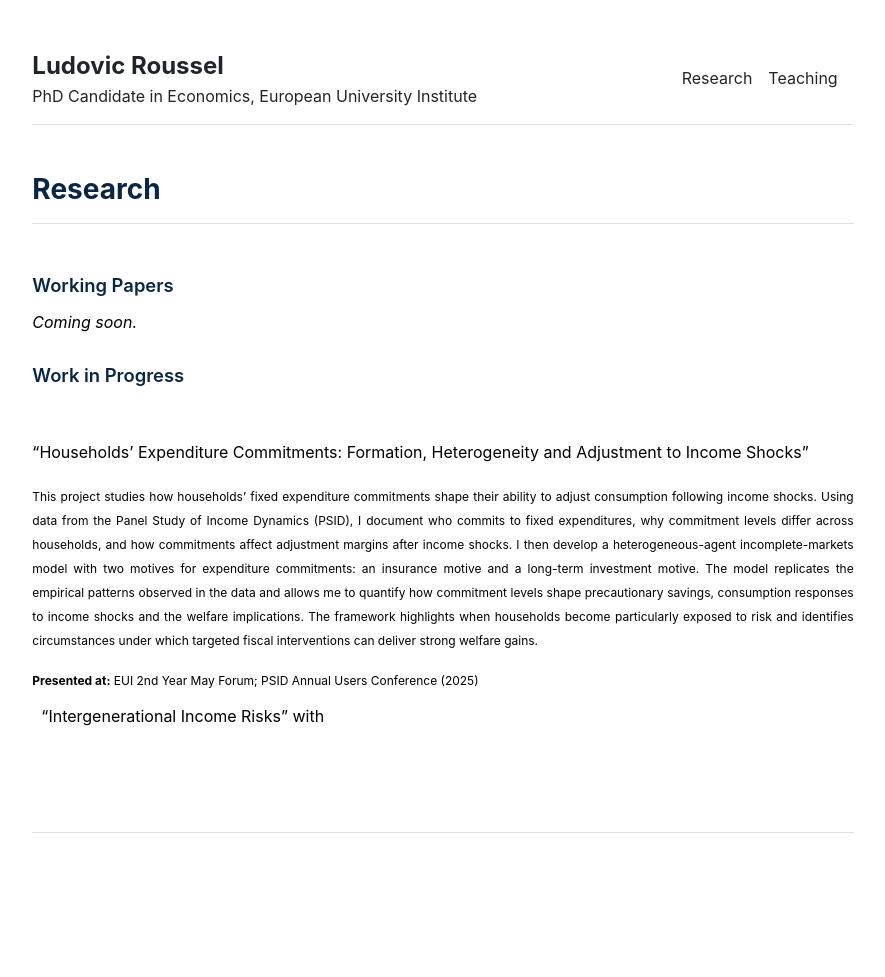
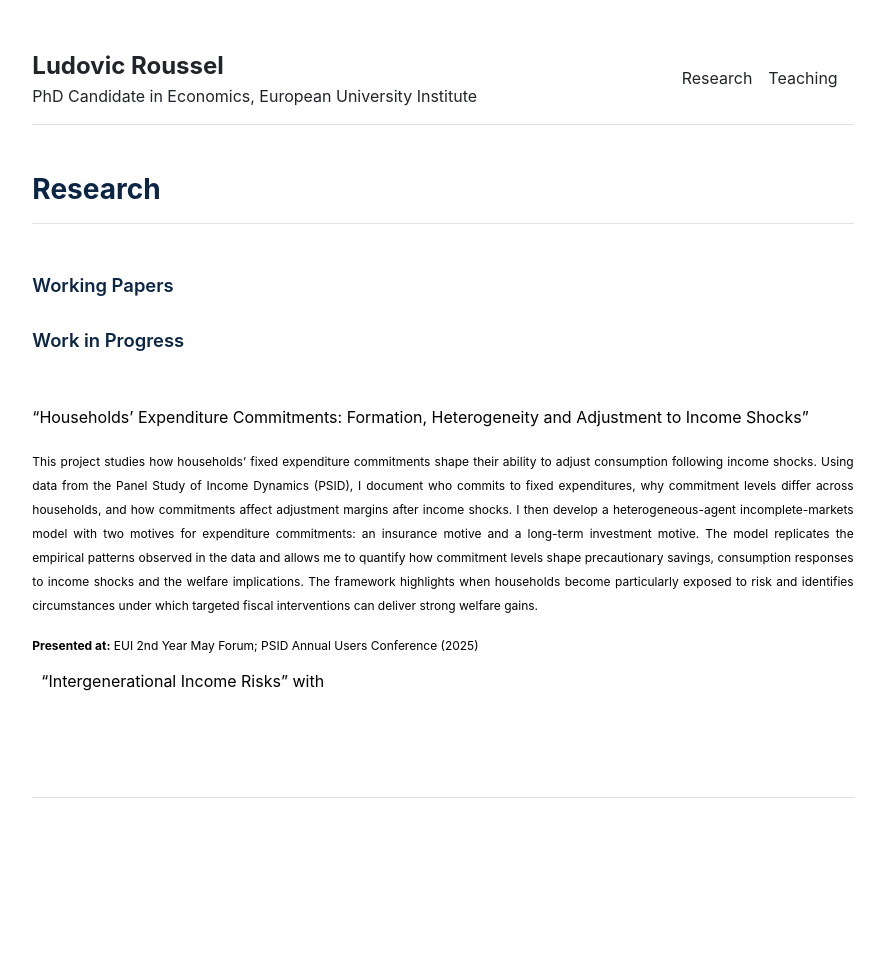
Before and after one commit to LudovicRoussel/ludovicroussel.github.io, a Jekyll site: the page built from Research/Research.md, in a window 1280 px wide. Shown: the whole page, without its empty margins (197-1082 px from the left). Built offline with Jekyll 4.4.1, drawn with Linux system fonts in a browser that asks for light colours; after the commit the page ends 942 px from its top, so only the background shows below that.

Commit message:
Remove placeholder text from Working Papers section
Removed placeholder text for 'Coming soon' under Working Papers section.

```diff
--- a/Research/Research.md
+++ b/Research/Research.md
@@ -5,8 +5,6 @@ title: "Research"
 ---
 
 <div class="research-section-title">Working Papers</div>
-
-<p><em>Coming soon.</em></p>
 
 <div class="research-section-title">Work in Progress</div>
 
```
